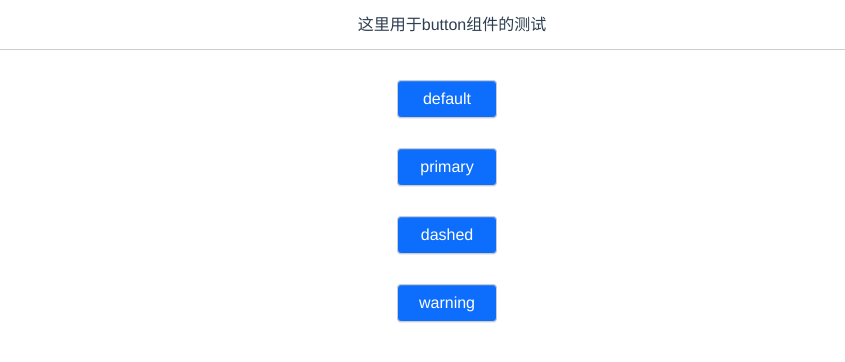
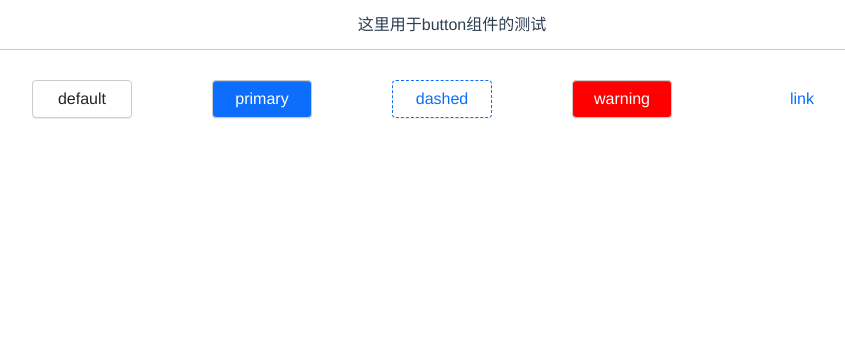
Before and after one commit to Until-You-Possible/createFrameVue3, a Vue app in the folder framework/: page /button in a window 1280 px wide. Shown: the top 362 px of the page, without its empty margins (188-1033 px from the left). Built offline with nearby package versions, Linux system fonts and the light colour scheme.

Commit message:
增加button的逻辑

```diff
--- a/framework/src/components/Button/button.vue
+++ b/framework/src/components/Button/button.vue
@@ -2,7 +2,7 @@
 
   <div class="button-container">
     <div class="content">
-      <div :class="classesRef">{{typeRef}}</div>
+      <div :class="classesRef">{{textRef}}</div>
     </div>
   </div>
 
@@ -13,13 +13,11 @@
 
 
 import { defineComponent, PropType, ref, toRefs,
-  onMounted, onUnmounted,
+  onMounted,
+  onUnmounted,
   computed
 } from 'vue';
-import ButtonAllProps from "@/components/Button/buttonTypes";
-
-const buttonAllProps = new ButtonAllProps();
-console.log("buttonAllProps", buttonAllProps);
+import HandleButtonClass from "@/components/Button/buttonTypes";
 // 枚举基本的一些属性
 // 基本尺寸
 type ButtonProps = {
@@ -33,6 +31,7 @@ type ButtonProps = {
 
 
 
+
 export default defineComponent({
   name: "button",
   inheritAttrs: false,
@@ -43,30 +42,17 @@ export default defineComponent({
   },
   setup (props, context) {
     const { type, size, text } = props;
-    console.log("props", props);
     if (!text) return;
-    const typeRef = ref<string | undefined>("primary") || "";
-    const sizeRef = ref<string | undefined>("medium");
     const textRef = ref<string | undefined>("");
-    const classesRef = ref<string | undefined>("btn");
+    const classesRef = ref<string | undefined>("");
     onMounted(() => {
-      typeRef.value = type;
-      sizeRef.value = size;
-      textRef.value = text;
+      textRef.value = props.text;
+      const handleButtonClass  = new HandleButtonClass(props);
+      classesRef.value = handleButtonClass.makeALlClasses();
     });
 
-    const classes = computed(() => {
-      const prefixName = "btn";
-      let sizeClass = prefixName + "-" + sizeRef.value;
-      let typeClass = prefixName + "-" +  typeRef.value;
-      classesRef.value = "btn" + " "+ sizeClass + " " + typeClass;
-    });
-    // classesRef.value = classes;
-    console.log("classes", classes.value);
 
     return {
-      typeRef,
-      sizeRef,
       textRef,
       classesRef
     }
@@ -80,6 +66,8 @@ export default defineComponent({
 
 .button-container {
   margin-top: 30px;
+  display: inline-block;
+  margin-right: 10px;
   .content {
     padding-left: 30px;
     padding-right: 30px;
--- a/framework/src/components/Button/buttonTypes.ts
+++ b/framework/src/components/Button/buttonTypes.ts
@@ -1,6 +1,17 @@
 
 
-class ButtonAllProps {
+class HandleButtonClass {
+
+  type;
+  size;
+  shape;
+  commonClass = "btn";
+
+  constructor(props: any) {
+    this.type = props.type;
+    this.size = props.type;
+    this.shape = props.shape;
+  }
 
   // 定义size
   buttonSizes: string[] = ["small", "medium", "large"];
@@ -18,7 +29,40 @@ class ButtonAllProps {
   getButtonShapes() {
     return this.buttonShapes
   }
+  getType () {
+    if (!this.type) {
+      return "default"
+    }
+    if (this.type) {
+      if (this.buttonTypes.indexOf(this.type) === -1) {
+        console.log("请输入正确的的按钮类型");
+        return "default";
+      }
+    }
+    return this.buttonTypes.find(v => v === this.type);
+  }
+  getSize () {
+    if (!this.size) {
+      return "medium";
+    }
+    if (this.size) {
+      if (this.buttonTypes.indexOf(this.size) === -1) {
+        console.log("请输入正确的的按钮尺寸关键字");
+        return "medium";
+      }
+    }
+    return this.buttonSizes.find(v => v === this.size);
+  }
+  makeALlClasses () {
+    let classes = "";
+    let typeClass = this.commonClass + "-" + this.type;
+    let sizeClass = this.commonClass + "-" + this.size;
+    classes = this.commonClass + this.addBank(typeClass);
+    return classes;
+  }
+  addBank(item: string) {
+    return " " + item;
+  }
 
 }
-
-export default ButtonAllProps
+export default HandleButtonClass
--- a/framework/src/components/Button/index.vue
+++ b/framework/src/components/Button/index.vue
@@ -5,8 +5,9 @@
      <div class="components-container">
        <Button  type="default" size="small" text="default" />
        <Button  type="primary" size="small" text="primary" />
-       <Button  type="dashed" size="small" text="dashed" />
+       <Button  type="dashed"  size="small" text="dashed" />
        <Button  type="warning" size="small" text="warning" />
+       <Button  type="link" size="small" text="link" />
      </div>
   </div>
 
```
